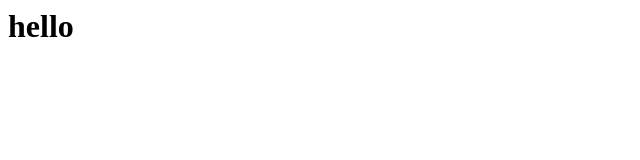
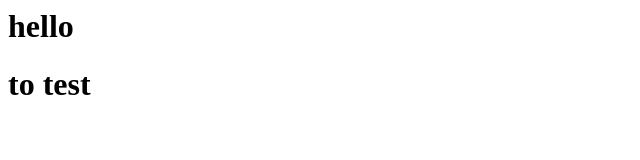
Before and after one commit to nikhil30071995/Learning, a plain HTML site: page index.html in a window 1280 px wide. Shown: the whole page, without its empty margins (0-640 px from the left). Drawn offline with Linux system fonts and the light colour scheme.

Commit message:
again update

```diff
--- a/index.html
+++ b/index.html
@@ -1 +1,2 @@
 <h1>hello</h1>
+<h1>to test</h1>
```
